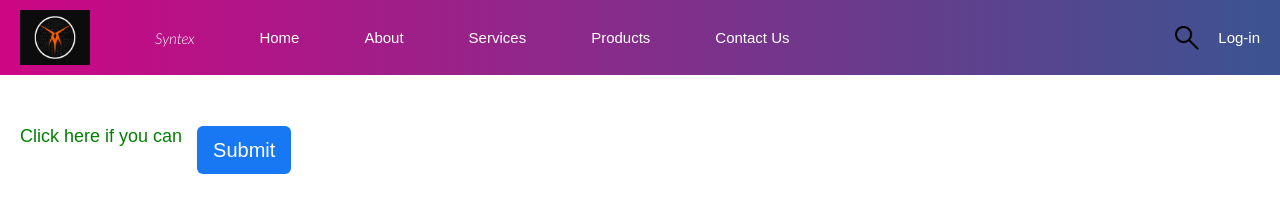
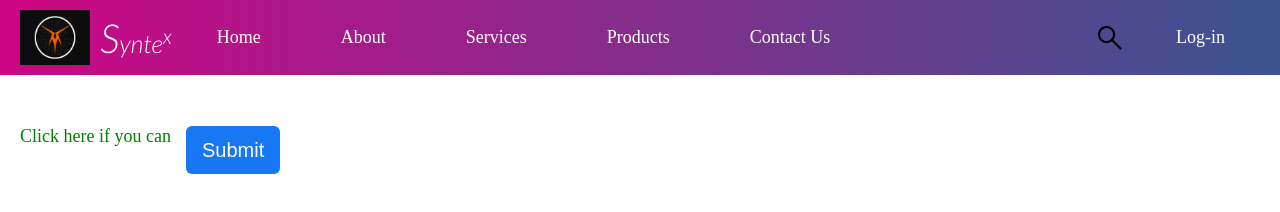
Before and after one commit to NilShopnil/Simple-Header, a plain HTML site: page index.html in a window 1280 px wide. Drawn offline with Linux system fonts and the light colour scheme.

Commit message:
Code is updated

```diff
--- a/index.html
+++ b/index.html
@@ -4,7 +4,7 @@
     <meta charset="UTF-8">
     <meta http-equiv="X-UA-Compatible" content="IE=edge">
     <meta name="viewport" content="width=device-width, initial-scale=1.0">
-    <link rel="shortcut icon" type="image/x-icon" href="/images/favicon.webp" alt="Facenook logo">
+    <link rel="shortcut icon" type="image/x-icon" href="images/favicon.webp" alt="Facenook logo">
     <link rel="stylesheet" href="style.css">
     <link rel="preconnect" href="https://fonts.googleapis.com">
 <link rel="preconnect" href="https://fonts.gstatic.com" crossorigin>
@@ -16,17 +16,19 @@
         <div class="container">
             <div class="header__content">
                 <div class="header__left-content">
-                    <img class="header__image" src="/images/favicon.webp" alt="logo">
-                    <a class="header__logo-name" href="#">Syntex</a>
-                    <a href="#">Home</a>
-                    <a href="#">About</a>
-                    <a href="#">Services</a>
-                    <a href="#">Products</a>
-                    <a href="#">Contact Us</a>
+                    <div class="header__logo">
+                    <img class="header__image" src="images/favicon.webp" alt="logo">
+                    <a class="header__logo-name" href="#"><span class="extra">S</span><i>ynte</i><sup>x</sup></a>
+                    </div>
+                    <a class="header__menu" href="#">Home</a>
+                    <a class="header__menu" href="#">About</a>
+                    <a class="header__menu" href="#">Services</a>
+                    <a class="header__menu" href="#">Products</a>
+                    <a class="header__menu" href="#">Contact Us</a>
                 </div>
                 <div class="header__right-content">
-                    <img class="header__search" src="/images/search.png" alt="search">
-                    <a href="#">Log-in</a>
+                    <img class="header__search" src="images/search.png" alt="search">
+                    <a class="header__menu" href="#">Log-in</a>
                 </div>
             </div>
         </div>
--- a/style.scss
+++ b/style.scss
@@ -2,7 +2,6 @@
     margin: 0;
     padding: 0;
     box-sizing: border-box;
-    font-family: Arial, Helvetica, sans-serif;
 }
 body{
     overflow-x: hidden;
@@ -15,6 +14,9 @@ body{
     padding-right: 20px;
     margin-left: auto;
     margin-right: auto;
+}
+.extra{
+    font-size: 40px;
 }
 .header{
     background-image: linear-gradient(to right, #CD0684,#3B5491);
@@ -34,7 +36,12 @@ body{
         width: auto;
         display: flex;
         align-items: center;
-        gap: 65px;
+        gap: 10px;
+    }
+    &__logo{
+        display: flex;
+        align-items: center;
+        gap: 10px;
     }
     &__image{
         height: 55px;
@@ -42,14 +49,28 @@ body{
     }
     &__image:hover{
         cursor: pointer;
+        height: 60px;
+        width: 75px;
     }
-    &__left-content a{
+    &__logo-name{
+        font-size: 25px;
+        text-decoration: none;
+        color: white;
+        font-family: 'Lato', sans-serif;
+    }
+    &__menu{
         color: white;
         text-decoration: none;
-        font-size: 15px;
+        font-size: 18px;
+        padding: 28px 35px;
+
     }
-    &__left-content a:hover{
+    &__menu:hover{
         cursor: pointer;
+        font-size: 20px;
+        background-color: orange;
+        transition: 0.4s;
+
     }
     &__logo-name{
         font-family: 'Lato', sans-serif;
@@ -67,12 +88,11 @@ body{
     }
     &__search:hover{
         cursor: pointer;
+        height: 40px;
+        width: 40px;
+        transition: 0.4s;
     }
-    &__right-content a{
-        text-decoration: none;
-        color: white;
-        font-size: 15px;
-    }
+
     &__right-content a:hover{
         cursor: pointer;
     }
```
Also changed, not shown: style.css, 1 other file.
